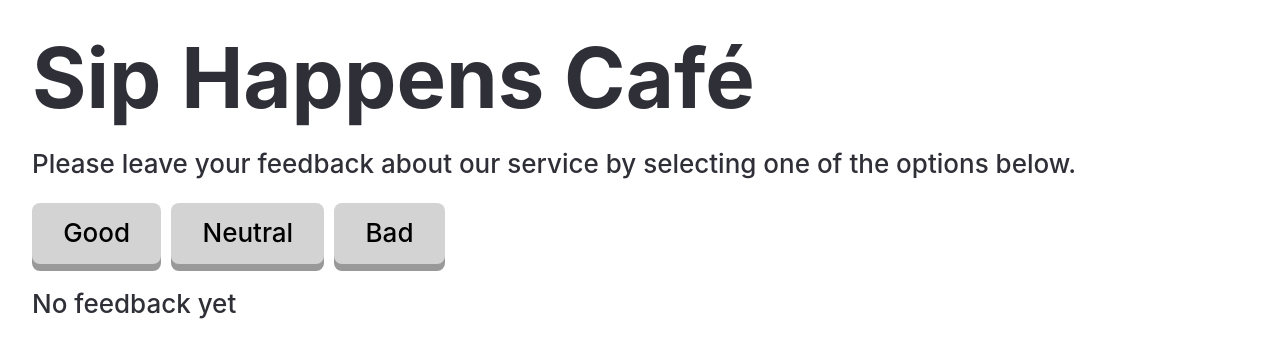
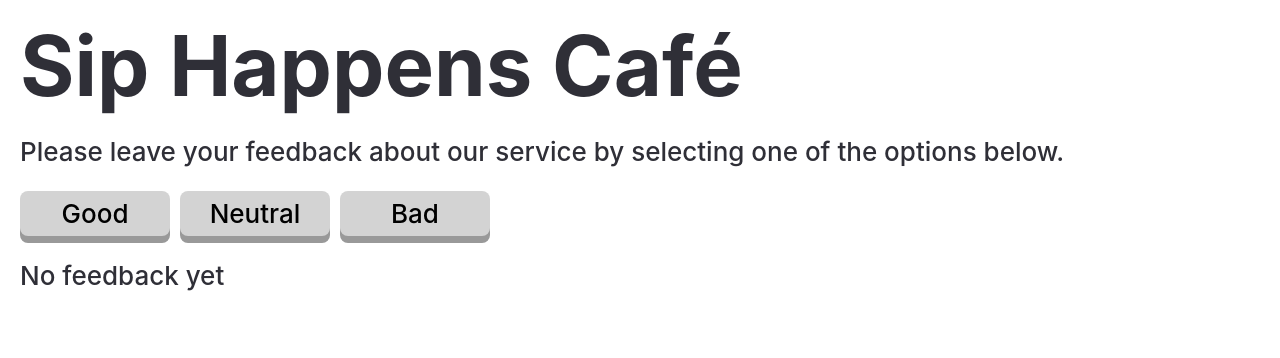
Before and after one commit to Terrad77/goit-react-hw-02, a React (Vite) app: page / in a window 1280 px wide. Shown: the top 358 px of the page. Built offline with nearby package versions, Linux system fonts and the light colour scheme.

Commit message:
fix tasks

```diff
--- a/src/components/App/App.jsx
+++ b/src/components/App/App.jsx
@@ -1,8 +1,9 @@
-import './App.css'
+import css from './App.module.css'
 import { useState, useEffect } from 'react';
 import Options from '../Options/Options';
 import Feedback from '../Feedback/Feedback';
 import Notification from '../Notification/Notification';
+import Description from '../Description/Description';
 
 //object стану відгуків за замовченням
 const initialState = { good: 0, neutral: 0, bad: 0 };
@@ -43,9 +44,8 @@ const App = () => {
   };
 
   return (
-    <div className='container'>
-      <h1>Sip Happens Café</h1>
-      <p>Please leave your feedback about our service by selecting one of the options below.</p>
+    <div className={css.container}>
+      <Description />
       <Options updateFeedback={updateFeedback} resetFeedback={resetFeedback} totalFeedback={totalFeedback } />
       {totalFeedback? (<Feedback feedback={feedback} totalFeedback={totalFeedback} positiveFeedback={positiveFeedback} />) : (<Notification />) }
     </div>
--- a/src/components/App/App.css
+++ b/src/components/App/App.module.css
@@ -23,7 +23,9 @@ img {
 li {
   list-style: none;
 }
+
 .container {
+  margin:20px;
   display: flex;
   flex-direction: column;
   text-align: left;
--- /dev/null
+++ b/src/components/Description/Description.jsx
@@ -0,0 +1,10 @@
+const Description = () => {
+    return (
+        <>
+            <h1>Sip Happens Café</h1>
+            <p>Please leave your feedback about our service by selecting one of the options below.</p>
+        </>
+    )
+};
+
+export default Description;
--- a/src/components/Feedback/Feedback.jsx
+++ b/src/components/Feedback/Feedback.jsx
@@ -1,18 +1,15 @@
-import "./Feedback.css";
-
-
+import css from "./Feedback.module.css";
 
 const Feedback = ({ feedback, totalFeedback, positiveFeedback }) => {
 
-
   return (
 
-    <ul className={'feedbackList'}>
-      <li className={'feedbackItem'}>Good: {feedback.good}</li>
-      <li className={'feedbackItem'}>Neutral: {feedback.neutral}</li>
-      <li className={'feedbackItem'}>Bad: {feedback.bad}</li>
-      <li className={'feedbackItem'}>Total: {totalFeedback}</li>
-      <li className={'feedbackItem'}>Positive: {positiveFeedback}</li>
+    <ul className={css.feedbackList}>
+      <li className={css.feedbackItem}>Good: {feedback.good}</li>
+      <li className={css.feedbackItem}>Neutral: {feedback.neutral}</li>
+      <li className={css.feedbackItem}>Bad: {feedback.bad}</li>
+      <li className={css.feedbackItem}>Total: {totalFeedback}</li>
+      <li className={css.feedbackItem}>Positive: {positiveFeedback}</li>
     </ul>
   )
 };
--- a/src/components/Options/Options.jsx
+++ b/src/components/Options/Options.jsx
@@ -1,14 +1,14 @@
-//імпорт CSS
-import "./Options.css";
+//імпорт CSS-модуля
+import css from "./Options.module.css";
 
 const Options = ({ updateFeedback, resetFeedback, totalFeedback }) => {
 
   return (
-  <ul className={'optionsList'}>
-    <button className={'optionsBtn'} onClick={() => updateFeedback('good')}>Good</button>
-    <button className={'optionsBtn'} onClick={() => updateFeedback  ('neutral')}>Neutral</button>
-    <button className={'optionsBtn'} onClick={() => updateFeedback('bad')}>Bad</button>
-    {totalFeedback !== 0 && (<button className={'optionsBtn'} onClick={resetFeedback}>Reset</button>)}
+  <ul className={css.optionsList}>
+    <button className={css.optionsBtn} onClick={() => updateFeedback('good')}>Good</button>
+    <button className={css.optionsBtn} onClick={() => updateFeedback  ('neutral')}>Neutral</button>
+    <button className={css.optionsBtn} onClick={() => updateFeedback('bad')}>Bad</button>
+    {totalFeedback !== 0 && (<button className={css.optionsBtn} onClick={resetFeedback}>Reset</button>)}
   </ul>
   )
 };
--- a/src/components/Options/Options.css
+++ b/src/components/Options/Options.module.css
@@ -9,6 +9,8 @@
     color: black;
     transition-duration: 0.2s;
     box-shadow: 0 7px #999;
+    padding: 8px 10px;
+    width: 150px;
 }
 .optionsBtn:hover {
     background-color: grey;
```
Also changed, not shown: src/components/Feedback/Feedback.module.css (renamed from src/components/Feedback/Feedback.css).
